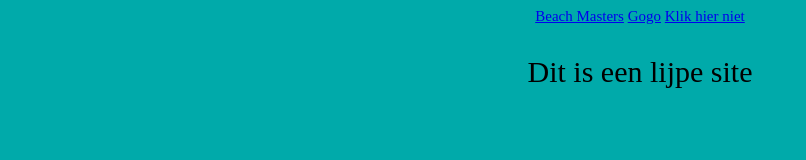
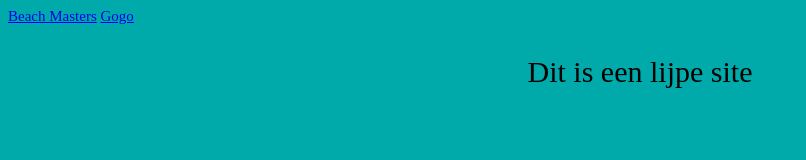
Before and after one commit to marcojansen/WebTechProject2, a plain HTML site: page index.html in a window 1280 px wide. Shown: the whole page, without its empty margins (0-806 px from the left). Drawn offline with Linux system fonts and the light colour scheme.

Commit message:
probeersel

```diff
--- a/index.html
+++ b/index.html
@@ -4,9 +4,9 @@
         <link href="style.css" rel="stylesheet" type = "text/css">
     </head>
     <body>
-        <nav><a href="http://www.beachmasters.nl">Beach Masters</a>
-        <a href="http://www.gogo.nl">Gogo</a>
-        <a href="http://www.klikhierniet.nl">Klik hier niet</a>
+        <nav id="site-nav">
+            <a href="http://www.beachmasters.nl">Beach Masters</a>
+            <a href="http://www.gogo.nl">Gogo</a>
         </nav>
     <p>Dit is een lijpe site</p>
 
--- a/style.css
+++ b/style.css
@@ -11,3 +11,8 @@ p {
 nav {
     text-align: center;
 }
+
+#site-nav {
+    display:table-cell;
+    text-align:center;
+}
```
